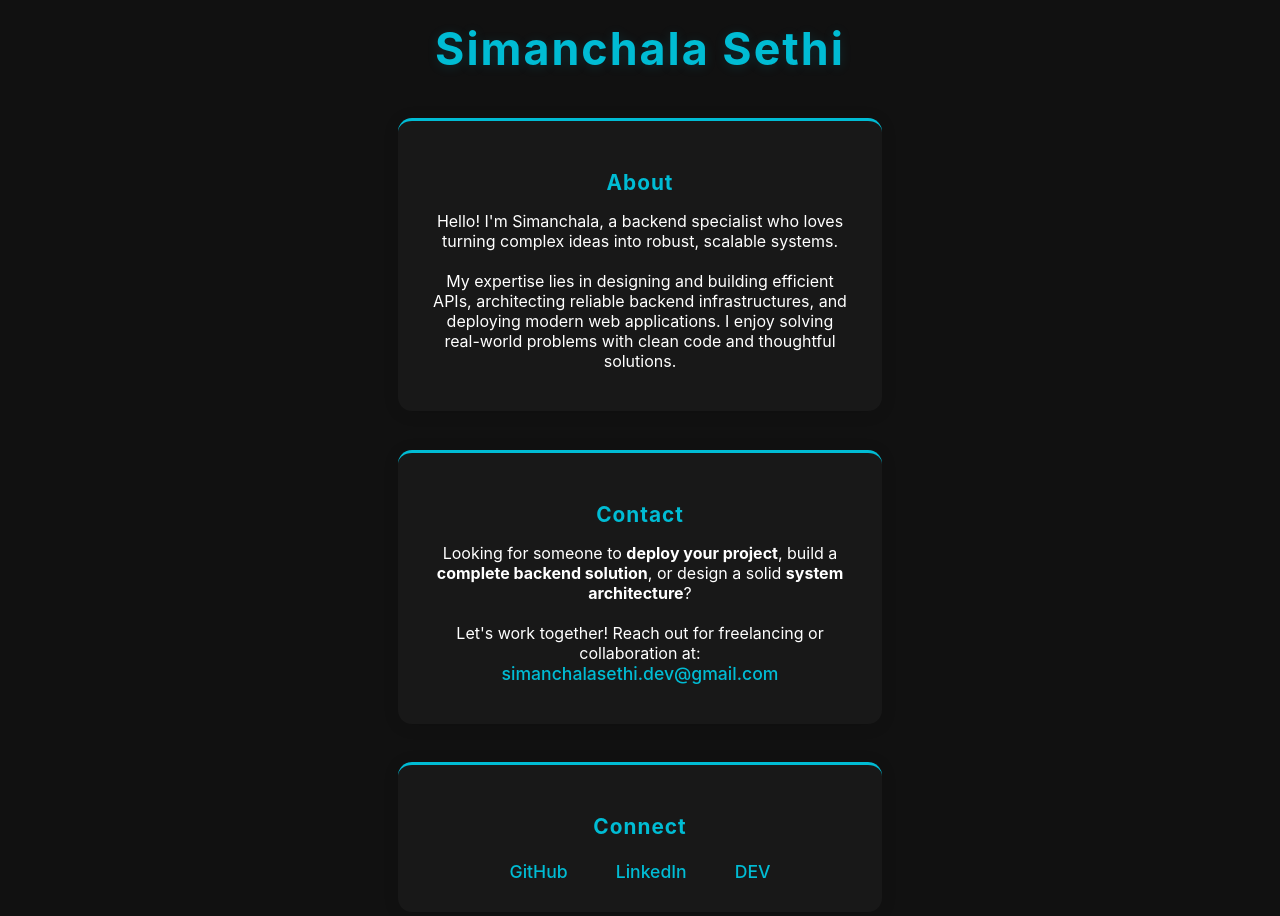
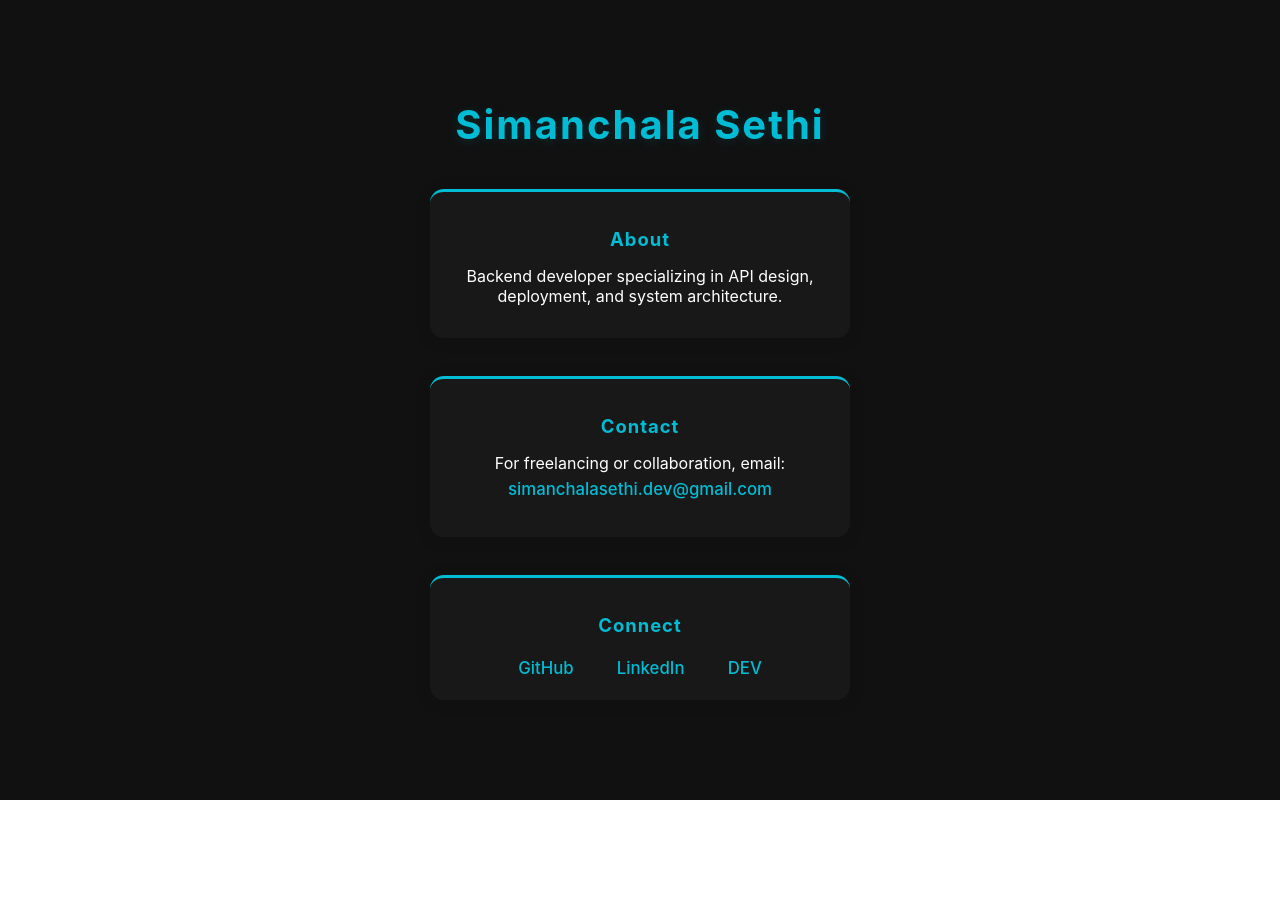
Before and after one commit to SimanchalaSethi/who-is-simanchala, a React (Create React App) app: page / in a window 1280 px wide. Shown: the top 916 px of the page. After the commit the page ends 800 px from the top, so only its background shows below. Built offline with nearby package versions, Linux system fonts and the light colour scheme.

Commit message:
Resolve merge conflict

```diff
--- a/src/App.js
+++ b/src/App.js
@@ -12,16 +12,17 @@ const styles = {
     flexDirection: "column",
     alignItems: "center",
     justifyContent: "center",
-    padding: "0 20px",
+    padding: "0 16px",
   },
   name: {
-    fontSize: "2.8rem",
+    fontSize: "2.5rem",
     fontWeight: "700",
     letterSpacing: "2px",
     color: accentColor,
     marginBottom: "0.5em",
     marginTop: "0.5em",
     textShadow: "0 2px 12px rgba(0,188,212,0.15)",
+    textAlign: "center",
   },
   card: {
     background: "#181818",
@@ -30,31 +31,33 @@ const styles = {
     maxWidth: "420px",
     width: "100%",
     margin: "1.2em 0",
-    padding: "2em 2em 1.5em 2em",
+    padding: "1.3em 1em 1em 1em",
     textAlign: "center",
     borderTop: `3px solid ${accentColor}`,
+    boxSizing: "border-box",
   },
   heading: {
     color: accentColor,
-    fontSize: "1.3em",
-    marginBottom: "0.7em",
+    fontSize: "1.15em",
+    marginBottom: "0.5em",
     letterSpacing: "1px",
   },
   socialLinks: {
     display: "flex",
     justifyContent: "center",
-    gap: "1.5em",
+    gap: "1.2em",
     marginTop: "1em",
     flexWrap: "wrap",
   },
   link: {
     color: accentColor,
     textDecoration: "none",
-    fontSize: "1.1em",
+    fontSize: "1.05em",
     fontWeight: "500",
     padding: "6px 12px",
     borderRadius: "6px",
     transition: "background 0.2s, color 0.2s",
+    display: "inline-block",
   },
   linkHover: {
     background: accentColor,
@@ -83,40 +86,49 @@ function SocialLink({ href, children }) {
 
 function App() {
   return (
+    <>
+      <style>
+        {`
+          @media (max-width: 600px) {
+            .responsive-name {
+              font-size: 1.5rem !important;
+            }
+            .responsive-card {
+              padding: 1em 0.5em 0.7em 0.5em !important;
+              max-width: 98vw !important;
+            }
+            .responsive-social {
+              gap: 0.7em !important;
+            }
+          }
+        `}
+      </style>
       <div style={styles.body}>
-      <div style={styles.name}>Simanchala Sethi</div>
+        <div style={styles.name} className="responsive-name">
+          Simanchala Sethi
+        </div>
 
-      <section style={styles.card}>
+        <section style={styles.card} className="responsive-card">
           <h2 style={styles.heading}>About</h2>
           <p>
-          Hello! I'm Simanchala, a backend specialist who loves turning complex
-          ideas into robust, scalable systems.
-          <br />
-          <br />
-          My expertise lies in designing and building efficient APIs,
-          architecting reliable backend infrastructures, and deploying modern
-          web applications. I enjoy solving real-world problems with clean code
-          and thoughtful solutions.
+            Backend developer specializing in API design, deployment, and system
+            architecture.
           </p>
         </section>
 
-      <section style={styles.card}>
+        <section style={styles.card} className="responsive-card">
           <h2 style={styles.heading}>Contact</h2>
           <p>
-          Looking for someone to <b>deploy your project</b>, build a{" "}
-          <b>complete backend solution</b>, or design a solid{" "}
-          <b>system architecture</b>?<br />
-          <br />
-          Let's work together! Reach out for freelancing or collaboration at:{" "}
+            For freelancing or collaboration, email:{" "}
             <a href="mailto:simanchalasethi.dev@gmail.com" style={styles.link}>
               simanchalasethi.dev@gmail.com
             </a>
           </p>
         </section>
 
-      <section style={styles.card}>
+        <section style={styles.card} className="responsive-card">
           <h2 style={styles.heading}>Connect</h2>
-        <div style={styles.socialLinks}>
+          <div style={styles.socialLinks} className="responsive-social">
             <SocialLink href="https://github.com/SimanchalaSethi">
               GitHub
             </SocialLink>
@@ -127,6 +139,7 @@ function App() {
           </div>
         </section>
       </div>
+    </>
   );
 }
 
```
Lines whose indentation alone changed are shown as unchanged.
